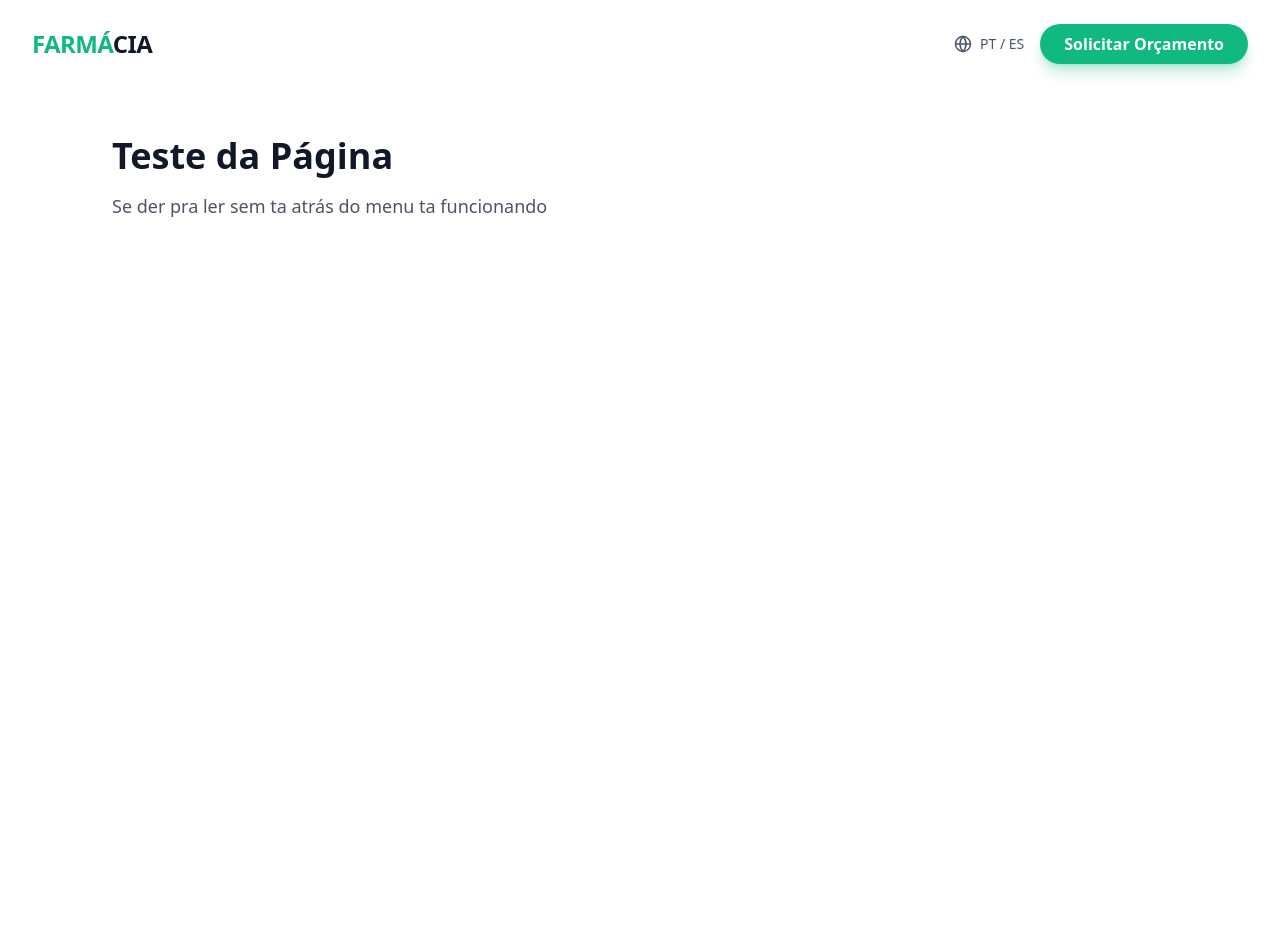
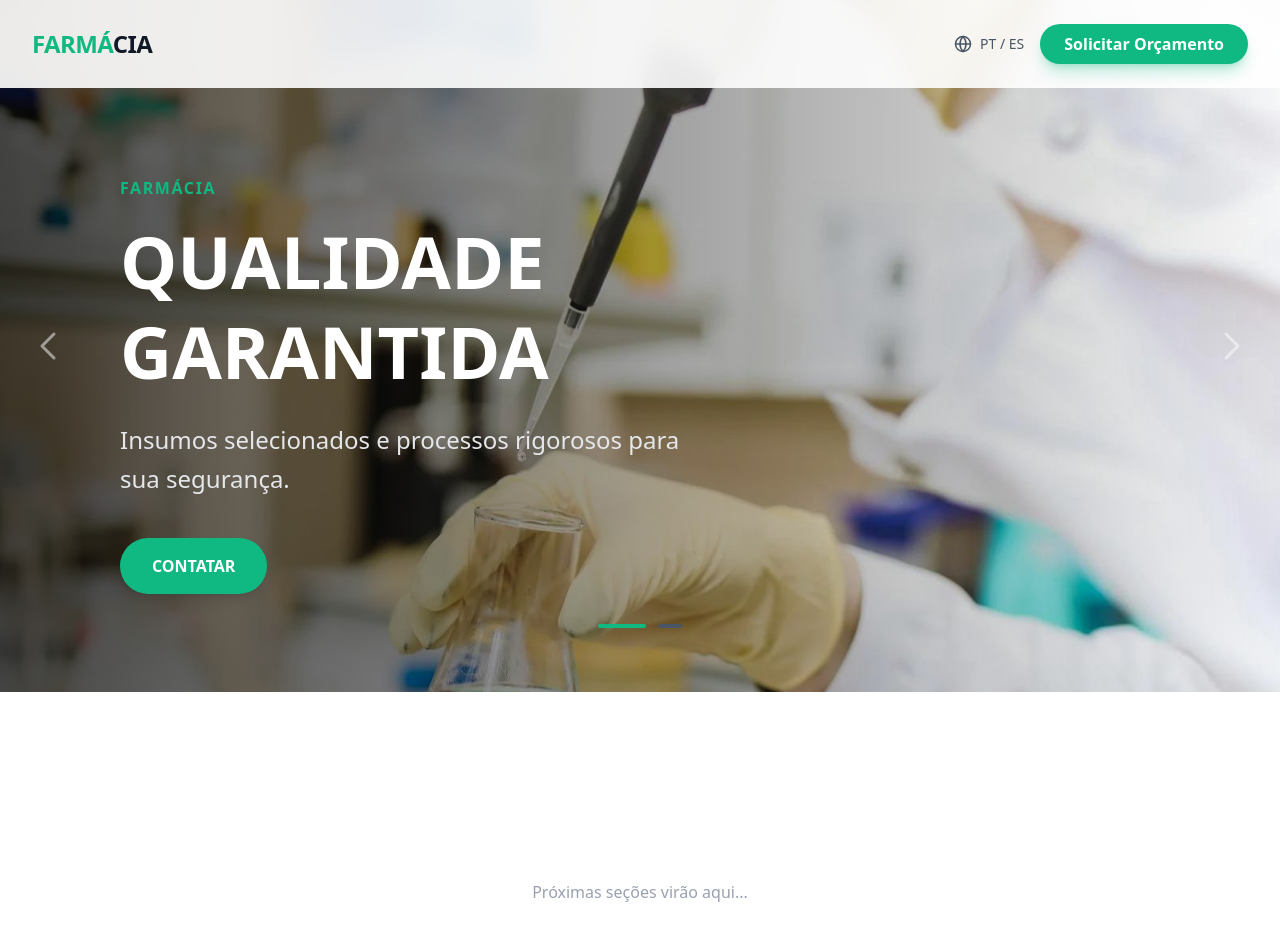
Before and after one commit to Rafael19722/desafio-frontend-singular, a Next.js app: page / in a window 1280 px wide. Shown: the top 940 px of the page. Built offline with nearby package versions, Linux system fonts and the light colour scheme.

Commit message:
feat: update hero section to slides layout

```diff
--- a/app/page.tsx
+++ b/app/page.tsx
@@ -1,16 +1,14 @@
 import Image from "next/image";
+
+import { Hero } from "@/components/sections/Hero";
 
 export default function Home() {
   return (
-    <main className="flex min-h-screen flex-col items-center justify-between p-24">
-      <div className="container mx-auto px-4">
-        <h1 className="text-4xl font font-heading font-bold text-dark mt-10">
-          Teste da Página
-        </h1>
-        <p className="text-lg text-text-body mt-4">
-          Se der pra ler sem ta atrás do menu ta funcionando
-        </p>
-        <div className="h-[150vh]"></div>
+    <main >
+      <Hero />
+
+      <div className="h-[50vh] bg-white flex items-center justify-center">
+        <p className="text-gray-400">Próximas seções virão aqui...</p>
       </div>
     </main>
   );
--- /dev/null
+++ b/components/sections/Hero.tsx
@@ -0,0 +1,130 @@
+"use client";
+
+import { useState } from "react";
+import Image from "next/image";
+import { ChevronLeft, ChevronRight } from "lucide-react";
+import { motion, AnimatePresence } from "framer-motion";
+
+const SLIDES = [
+  {
+    id: 1,
+    image: "/images/hero-image.png",
+    tag: "FARMÁCIA",
+    title: <>QUALIDADE <br /> GARANTIDA</>,
+    description: "Insumos selecionados e processos rigorosos para sua segurança.",
+    buttonText: "CONTATAR",
+  },
+  {
+    id: 2,
+    image: "/images/hero-image-2.jpg",
+    tag: "FARMÁCIA",
+    title: <>FORMULAÇÕES <br /> ÚNICAS</>,
+    description: "Criamos medicamentos personalizados adaptados às necessidades de cada paciente.",
+    buttonText: "Nossos Serviços",
+  }
+];
+
+export function Hero() {
+  const [current, setCurrent] = useState(0);
+
+  const nextSlide = () => setCurrent((prev) => (prev + 1) % SLIDES.length);
+  const prevSlide = () => setCurrent((prev) => (prev - 1 + SLIDES.length) % SLIDES.length);
+
+  const slide = SLIDES[current];
+
+  return (
+    <section className="relative w-full h-[692px] flex items-center bg-black overflow-hidden group">
+
+      <AnimatePresence mode="wait">
+        <motion.div
+          key={slide.id}
+          initial={{ opacity: 0 }}
+          animate={{ opacity: 1 }}
+          exit={{ opacity: 0 }}
+          transition={{ duration: 0.3 }}
+          className="absolute inset-0"
+        >
+          <div className="absolute inset-0 z-0">
+            <Image
+              src={slide.image}
+              alt={slide.description}
+              fill
+              className="object-cover object-center"
+              priority
+            />
+          </div>
+
+          <div
+            className="absolute inset-0 z-10"
+            style={{ background: "linear-gradient(90deg, rgba(0,0,0,0.7) 0%, rgba(0,0,0,0) 100%)" }}
+          />
+        </motion.div>
+      </AnimatePresence>
+
+      <div className="relative z-20 w-full max-w-[1440px] mx-auto h-full flex flex-col justify-start pt-[176px] pl-8 md:pl-[120px] pr-8">
+
+        <AnimatePresence mode="wait">
+          <motion.div
+            key={slide.id}
+            initial={{ opacity: 0, x: -50 }}
+            animate={{ opacity: 1, x: 0 }}
+            transition={{ duration: 0.5, delay: 0.2 }}
+            className="flex flex-col items-start"
+          >
+            <div className="pb-4">
+                <span className="font-heading font-bold text-primary tracking-widest uppercase">
+                    {slide.tag}
+                </span>
+            </div>
+
+            <div className="max-w-[768px] pb-6">
+                <h1 className="font-heading font-bold text-5xl md:text-7xl text-white leading-tight">
+                    {slide.title}
+                </h1>
+            </div>
+
+            <div className="max-w-[576px] pb-10">
+                <p className="text-gray-200 text-lg md:text-2xl font-normal leading-relaxed">
+                    {slide.description}
+                </p>
+            </div>
+
+            <div className="mb-[112px]">
+                <button className="bg-primary hover:bg-primary-dark text-white font-bold text-base uppercase rounded-full px-8 py-4 transition-all shadow-lg hover:scale-105">
+                    {slide.buttonText}
+                </button>
+            </div>
+          </motion.div>
+        </AnimatePresence>
+
+      </div>
+
+      <button
+        onClick={prevSlide}
+        className="absolute left-4 top-1/2 -translate-y-1/2 z-30 w-16 h-16 flex items-center justify-center text-white/50 hover:text-white hover:bg-white/10 rounded-full transition-all"
+      >
+        <ChevronLeft size={48} strokeWidth={1.5} />
+      </button>
+
+      <button
+        onClick={nextSlide}
+        className="absolute right-4 top-1/2 -translate-y-1/2 z-30 w-16 h-16 flex items-center justify-center text-white/50 hover:text-white hover:bg-white/10 rounded-full transition-all"
+      >
+        <ChevronRight size={48} strokeWidth={1.5} />
+      </button>
+
+      <div className="absolute bottom-16 left-1/2 -translate-x-1/2 z-30 flex gap-3">
+        {SLIDES.map((item, index) => (
+          <button
+            key={item.id}
+            onClick={() => setCurrent(index)}
+            className={`h-1 rounded-full transition-all duration-300 ${
+              index === current ? "w-12 bg-primary" : "w-6 bg-gray-600 hover:bg-gray-400"
+            }`}
+          />
+        ))}
+      </div>
+
+    </section>
+  );
+}
```
Also changed, not shown: public/images/hero-image-2.jpg (added).
